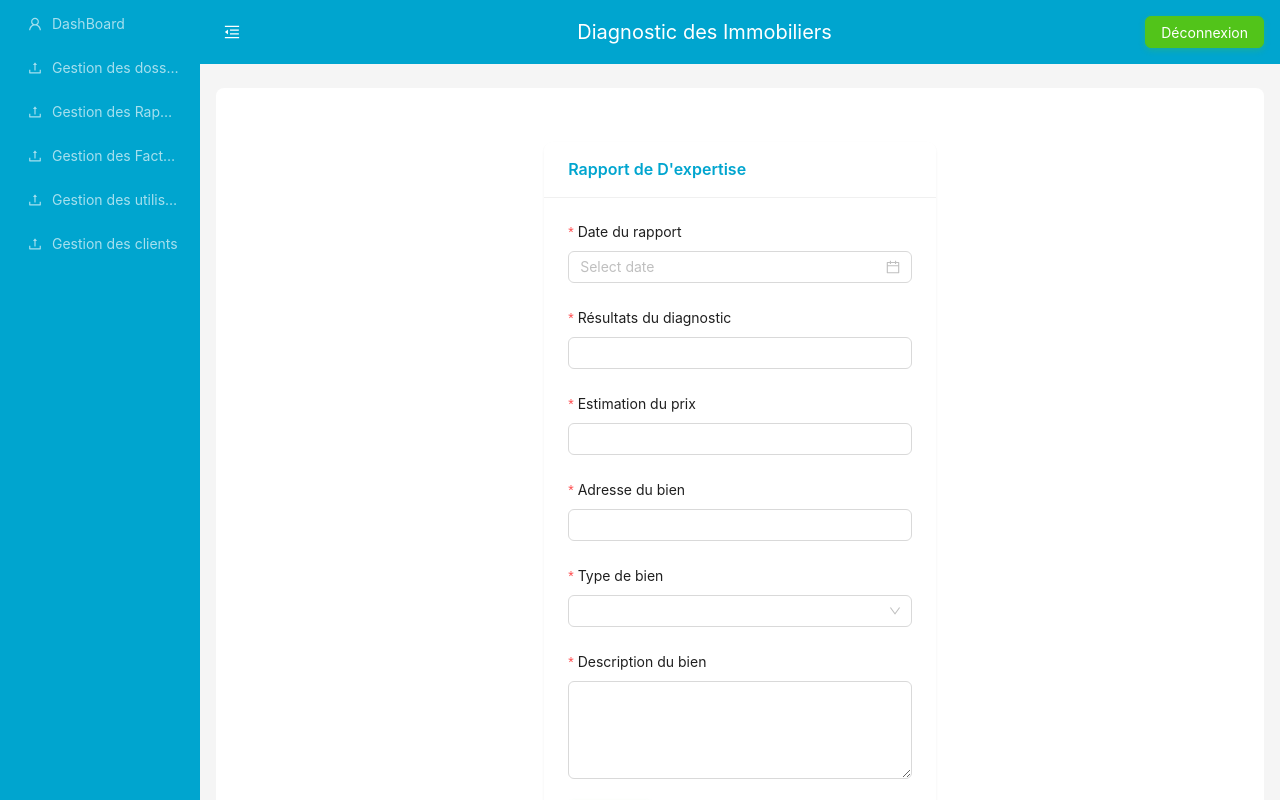
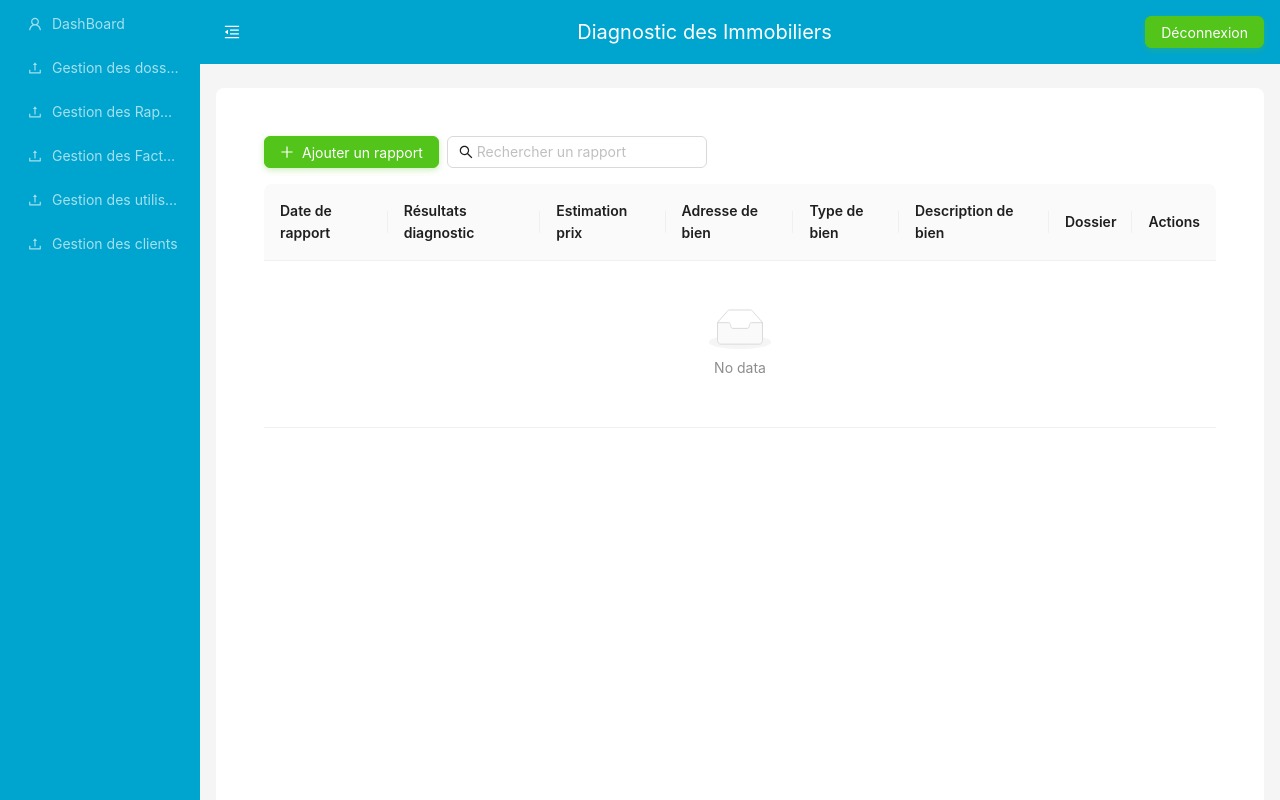
Before and after one commit to abdelmoughiterrabih/diagnostic-immobilier-frontend, a React (Create React App) app: page /rapport in a window 1280 px wide. Shown: the top 800 px of the page. Built offline with nearby package versions, Linux system fonts and the light colour scheme.

Commit message:
j ai ajouter la validation pour supprimer un client

```diff
--- a/src/Routes/index.js
+++ b/src/Routes/index.js
@@ -20,6 +20,7 @@ function AppRoutes(){
         <Route path='/utilisateur' element={<Utilisateur/>}/>
         <Route path='/rapport' element={<Rapport/>}/>
         <Route path='/client' element={<Client/>}/>
+
      </Routes>
 
      </AnimatePresence>
--- a/src/components/Client/index.js
+++ b/src/components/Client/index.js
@@ -64,6 +64,12 @@ const Client = () => {
   };
 
   const handleDelete = async (key) => {
+    Modal.confirm({
+      title: 'Êtes-vous sûr de vouloir supprimer ce client?',
+      okText: 'Oui',
+      okType: 'danger',
+      cancelText: 'Non',
+      onOk: async () => {
         try {
           await axios.delete(`http://localhost:8088/api/clients/${key}`);
           setClients(clients.filter((client) => client.key !== key));
@@ -71,6 +77,8 @@ const Client = () => {
         } catch (error) {
           message.error('Erreur lors de la suppression du client');
         }
+      },
+    });
   };
 
   const handleSearch = (e) => {
--- a/src/components/Rapport/index.js
+++ b/src/components/Rapport/index.js
@@ -1,101 +1,237 @@
 import React, { useState } from 'react';
-import { Form, Input, DatePicker, Select, Button, Space, Row, Col, Card } from 'antd';
-import './index.css';
+import { Form, Input, DatePicker, Button, Space, Table, Modal, message, Select } from 'antd';
+import { PlusOutlined, EditOutlined, DeleteOutlined, EyeOutlined, SearchOutlined } from '@ant-design/icons';
 
-const { TextArea } = Input;
 const { Option } = Select;
 
 const Rapport = () => {
   const [form] = Form.useForm();
+  const [rapports, setRapports] = useState([]);
+  const [dossiers, setDossiers] = useState([
+    { key: 1, name: 'Dossier 1' },
+    { key: 2, name: 'Dossier 2' },
+    { key: 3, name: 'Dossier 3' },
+    { key: 4, name: 'Dossier 4' },
+    { key: 5, name: 'Dossier 5' },
+    { key: 6, name: 'Dossier 6' },
+    { key: 7, name: 'Dossier 7' },
+    { key: 8, name: 'Dossier 8' },
+    { key: 9, name: 'Dossier 9' },
+    { key: 10, name: 'Dossier 10' },
+    // Ajoutez autant de dossiers que nécessaire
+  ]);
+  const [editingRapport, setEditingRapport] = useState(null);
+  const [isModalVisible, setIsModalVisible] = useState(false);
+  const [searchText, setSearchText] = useState('');
 
-  const onFinish = (values) => {
-    console.log('Received values of form:', values);
+  const handleAddEditRapport = (values) => {
+    if (editingRapport) {
+      const updatedRapports = rapports.map((rapport) =>
+        rapport.key === editingRapport.key ? { ...values, key: editingRapport.key } : rapport
+      );
+      setRapports(updatedRapports);
+      message.success('Rapport mis à jour avec succès');
+    } else {
+      const newRapport = {
+        ...values,
+        key: Date.now(),
+      };
+      setRapports([...rapports, newRapport]);
+      message.success('Rapport ajouté avec succès');
+    }
+    form.resetFields();
+    setEditingRapport(null);
+    setIsModalVisible(false);
   };
 
+  const handleEdit = (record) => {
+    setEditingRapport(record);
+    form.setFieldsValue(record);
+    setIsModalVisible(true);
+  };
+
+  const handleDelete = (key) => {
+    setRapports(rapports.filter((rapport) => rapport.key !== key));
+    message.success('Rapport supprimé avec succès');
+  };
+
+  const handleSearch = (e) => {
+    setSearchText(e.target.value);
+  };
+
+  const columns = [
+    {
+      title: 'Date de rapport',
+      dataIndex: 'rapport_date',
+      key: 'rapport_date',
+      render: (text) => text.format('DD/MM/YYYY'),
+    },
+    {
+      title: 'Résultats diagnostic',
+      dataIndex: 'diagnostic_result',
+      key: 'diagnostic_result',
+    },
+    {
+      title: 'Estimation prix',
+      dataIndex: 'price_estimation',
+      key: 'price_estimation',
+    },
+    {
+      title: 'Adresse de bien',
+      dataIndex: 'property_address',
+      key: 'property_address',
+    },
+    {
+      title: 'Type de bien',
+      dataIndex: 'property_type',
+      key: 'property_type',
+    },
+    {
+      title: 'Description de bien',
+      dataIndex: 'property_description',
+      key: 'property_description',
+    },
+    {
+      title: 'Dossier',
+      dataIndex: 'dossier',
+      key: 'dossier',
+    },
+    {
+      title: 'Actions',
+      key: 'actions',
+      render: (text, record) => (
+        <Space>
+          <Button icon={<EyeOutlined />} onClick={() => handleView(record)} />
+          <Button icon={<EditOutlined />} onClick={() => handleEdit(record)} />
+          <Button icon={<DeleteOutlined />} onClick={() => handleDelete(record.key)} />
+        </Space>
+      ),
+    },
+  ];
+
+  const handleView = (record) => {
+    Modal.info({
+      title: `Rapport: ${record.rapport_date.format('DD/MM/YYYY')}`,
+      content: (
+        <div>
+          <p>Résultats diagnostic: {record.diagnostic_result}</p>
+          <p>Estimation prix: {record.price_estimation}</p>
+          <p>Adresse de bien: {record.property_address}</p>
+          <p>Type de bien: {record.property_type}</p>
+          <p>Description de bien: {record.property_description}</p>
+          <p>Dossier: {record.dossier}</p>
+        </div>
+      ),
+      onOk() {},
+    });
+  };
+
+  const handleCancel = () => {
+    form.resetFields();
+    setEditingRapport(null);
+    setIsModalVisible(false);
+  };
+
+  const filteredRapports = rapports.filter((rapport) =>
+    rapport.rapport_date.format('DD/MM/YYYY').toLowerCase().includes(searchText.toLowerCase())
+  );
+
   return (
-    <div className="container">
-      <Row justify="center" style={{ width: '100%', padding: '30px' }}>
-        <Col xs={24} sm={20} md={16} lg={12} xl={10}>
-          <Card
-            title={<span className="card-title">Rapport de D'expertise</span>}
-            bordered={false}
-            className="card"
+    <div style={{ padding: 24 }}>
+      <Space style={{ marginBottom: 16 }}>
+        <Button
+          type="primary"
+          icon={<PlusOutlined />}
+          onClick={() => setIsModalVisible(true)}
         >
-            <Form form={form} name="property_form" onFinish={onFinish} autoComplete="off" layout="vertical">
+          Ajouter un rapport
+        </Button>
+        <Input
+          placeholder="Rechercher un rapport"
+          prefix={<SearchOutlined />}
+          value={searchText}
+          onChange={handleSearch}
+        />
+      </Space>
+      <Table columns={columns} dataSource={filteredRapports} />
+      <Modal
+        title={editingRapport ? 'Modifier le rapport' : 'Ajouter un rapport'}
+        visible={isModalVisible}
+        onCancel={handleCancel}
+        footer={null}
+      >
+        <Form
+          form={form}
+          name="rapport_form"
+          onFinish={handleAddEditRapport}
+          layout="vertical"
+          autoComplete="off"
+        >
           <Form.Item
-                label="Date du rapport"
-                name="report_date"
-                rules={[{ required: true, message: 'Veuillez entrer la date du rapport!' }]}
+            label="Date de rapport"
+            name="rapport_date"
+            rules={[{ required: true, message: 'Veuillez entrer la date de rapport!' }]}
           >
             <DatePicker style={{ width: '100%' }} />
           </Form.Item>
-
           <Form.Item
-                label="Résultats du diagnostic"
-                name="diagnostic_results"
+            label="Résultats diagnostic"
+            name="diagnostic_result"
             rules={[{ required: true, message: 'Veuillez entrer les résultats du diagnostic!' }]}
           >
-                <Input style={{ width: '100%' }} />
+            <Input />
           </Form.Item>
-
           <Form.Item
-                label="Estimation du prix"
-                name="price_estimate"
-                rules={[
-                  { required: true, message: 'Veuillez entrer l\'estimation du prix!' },
-                  { pattern: /^\d+(\.\d{1,2})?$/, message: 'Veuillez entrer un montant valide!' },
-                ]}
+            label="Estimation prix"
+            name="price_estimation"
+            rules={[{ required: true, message: 'Veuillez entrer l\'estimation du prix!' }]}
           >
-                <Input style={{ width: '100%' }} />
+            <Input />
           </Form.Item>
-
           <Form.Item
-                label="Adresse du bien"
+            label="Adresse de bien"
             name="property_address"
-                rules={[{ required: true, message: 'Veuillez entrer l\'adresse du bien!' }]}
+            rules={[{ required: true, message: 'Veuillez entrer l\'adresse de bien!' }]}
           >
-                <Input style={{ width: '100%' }} />
+            <Input />
           </Form.Item>
-
           <Form.Item
             label="Type de bien"
             name="property_type"
-                rules={[{ required: true, message: 'Veuillez sélectionner le type de bien!' }]}
+            rules={[{ required: true, message: 'Veuillez entrer le type de bien!' }]}
           >
-                <Select style={{ width: '100%' }}>
-                  <Option value="maison">Maison</Option>
-                  <Option value="appartement">Appartement</Option>
-                  <Option value="terrain">Terrain</Option>
-                  <Option value="autre">Autre</Option>
+            <Input />
+          </Form.Item>
+          <Form.Item
+            label="Description de bien"
+            name="property_description"
+            rules={[{ required: true, message: 'Veuillez entrer la description de bien!' }]}
+          >
+            <Input />
+          </Form.Item>
+          <Form.Item
+            label="Dossier"
+            name="dossier"
+            rules={[{ required: true, message: 'Veuillez sélectionner un dossier!' }]}
+          >
+            <Select placeholder="Sélectionner un dossier">
+              {dossiers.map(dossier => (
+                <Option key={dossier.key} value={dossier.name}>{dossier.name}</Option>
+              ))}
             </Select>
           </Form.Item>
-
-              <Form.Item
-                label="Description du bien"
-                name="property_description"
-                rules={[{ required: true, message: 'Veuillez entrer la description du bien!' }]}
-              >
-                <TextArea rows={4} style={{ width: '100%' }} />
-              </Form.Item>
-
           <Form.Item>
             <Space>
-                  <Button
-                    type="primary"
-                    htmlType="submit"
-                    className="button-primary"
-                  >
-                    Envoyer
+              <Button type="primary" htmlType="submit">
+                {editingRapport ? 'Mettre à jour' : 'Ajouter'}
               </Button>
-                  <Button type="default" onClick={() => form.resetFields()}>
-                    Réinitialiser
+              <Button type="default" onClick={handleCancel}>
+                Annuler
               </Button>
             </Space>
           </Form.Item>
         </Form>
-          </Card>
-        </Col>
-      </Row>
+      </Modal>
     </div>
   );
 };
```
Lines whose indentation alone changed are shown as unchanged.
